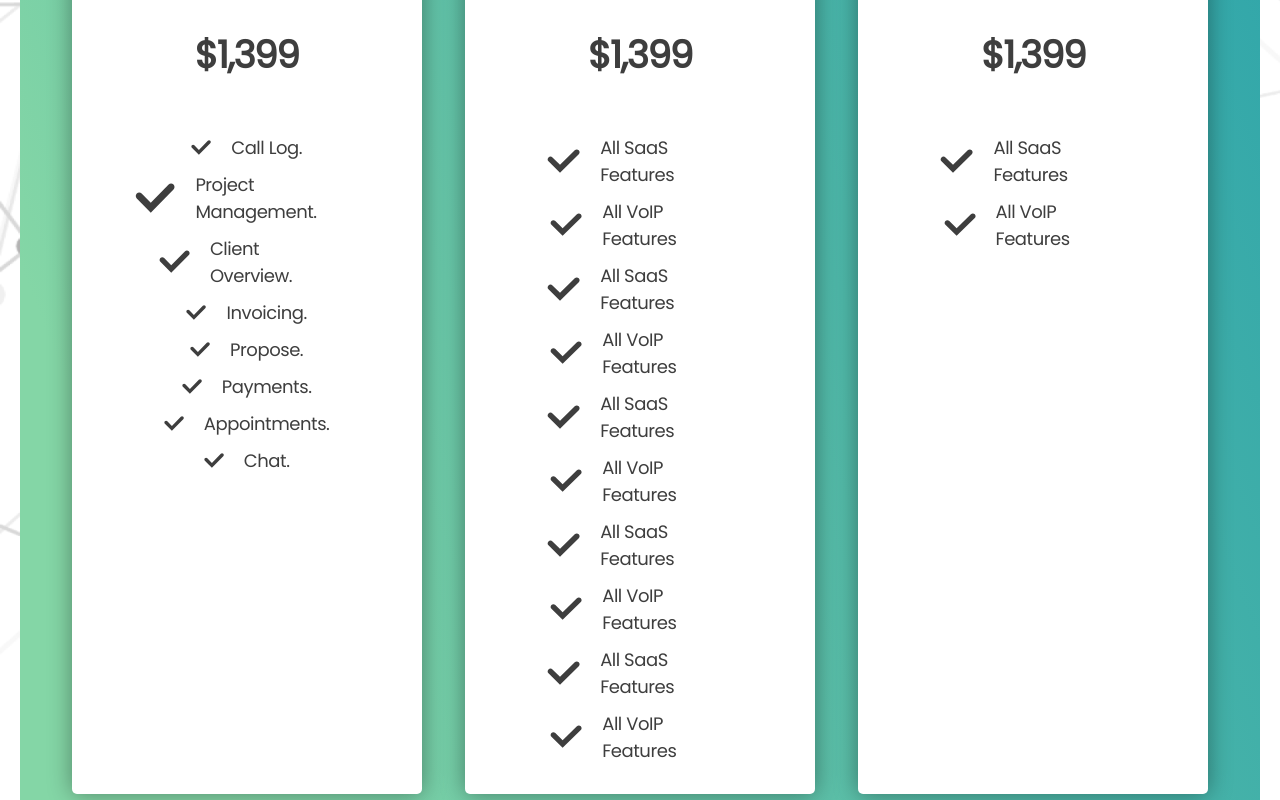
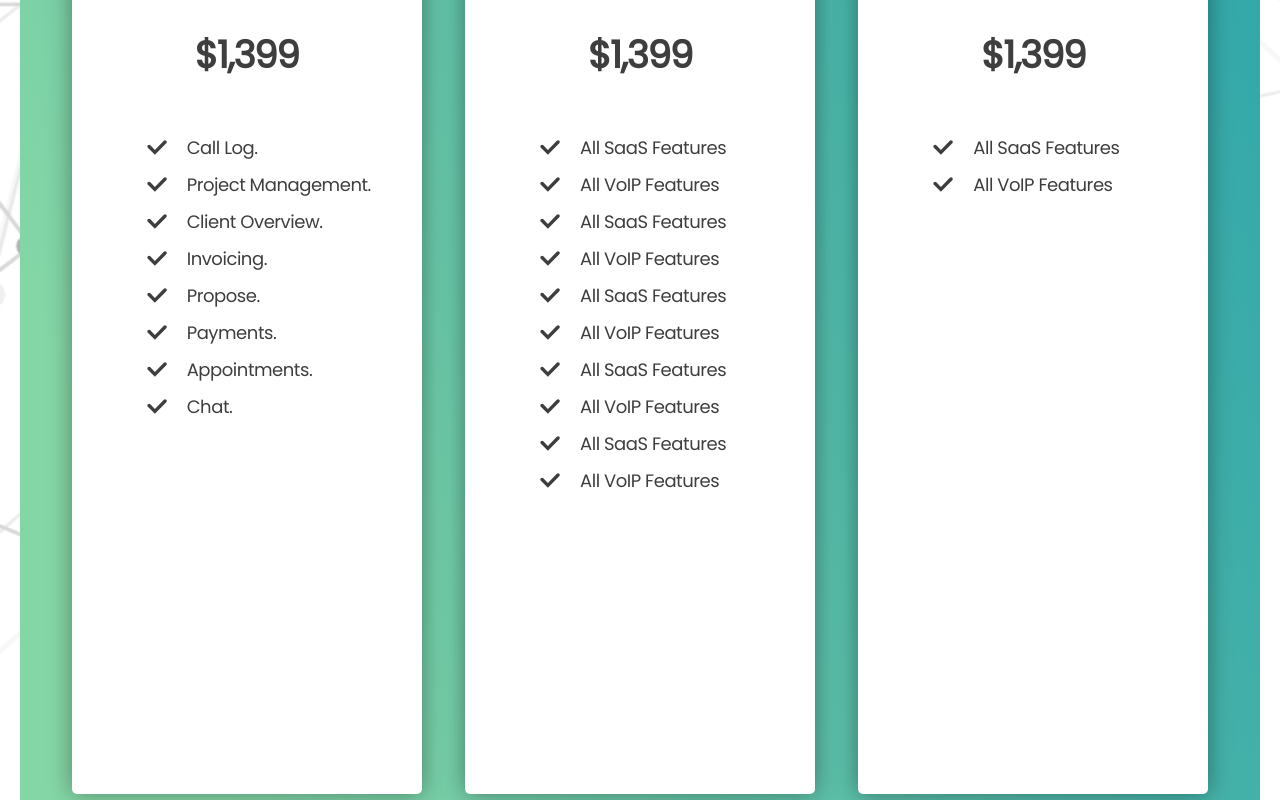
Before and after one commit to rajeshmn47/crudcook-assignment, a React (Create React App) app: page / in a window 1280 px wide. Shown: the part 3600-4400 px from the top of the page. Built offline with nearby package versions, Linux system fonts and the light colour scheme.

Commit message:
fixing aligning issue

```diff
--- a/src/components/plans.js
+++ b/src/components/plans.js
@@ -120,7 +120,9 @@ const Item = styled.div`
   display: flex;
   align-items: center;
   justify-content: flex-start;
-  padding: 5px 20px;
+  padding: 5px 50px;
+  margin:0 auto;
+  width:100%;
 `;
 
 const ItemDetail = styled.p`
@@ -132,14 +134,15 @@ const ItemDetail = styled.p`
   text-align: left;
   /* identical to box height */
   letter-spacing: -0.025em;
-
+  width: 100%;
   color: #3e3e3e;
+  align-self:left;
 `;
 
 const Rightmark = styled.img`
   width: 20px;
   margin-right: 20px;
-  flex: 1;
+  float:left;
 `;
 
 const SmallDetail = styled.h3``;
```
